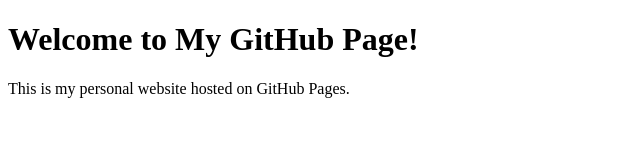
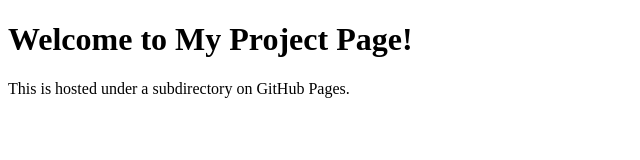
Before and after one commit to fan6zh/robot-dressing, a plain HTML site: page index.html in a window 1280 px wide. Shown: the whole page, without its empty margins (0-640 px from the left). Drawn offline with Linux system fonts and the light colour scheme.

Commit message:
Update index.html

```diff
--- a/index.html
+++ b/index.html
@@ -3,10 +3,10 @@
 <head>
     <meta charset="UTF-8">
     <meta name="viewport" content="width=device-width, initial-scale=1.0">
-    <title>My GitHub Page</title>
+    <title>My Project</title>
 </head>
 <body>
-    <h1>Welcome to My GitHub Page!</h1>
-    <p>This is my personal website hosted on GitHub Pages.</p>
+    <h1>Welcome to My Project Page!</h1>
+    <p>This is hosted under a subdirectory on GitHub Pages.</p>
 </body>
 </html>
```
